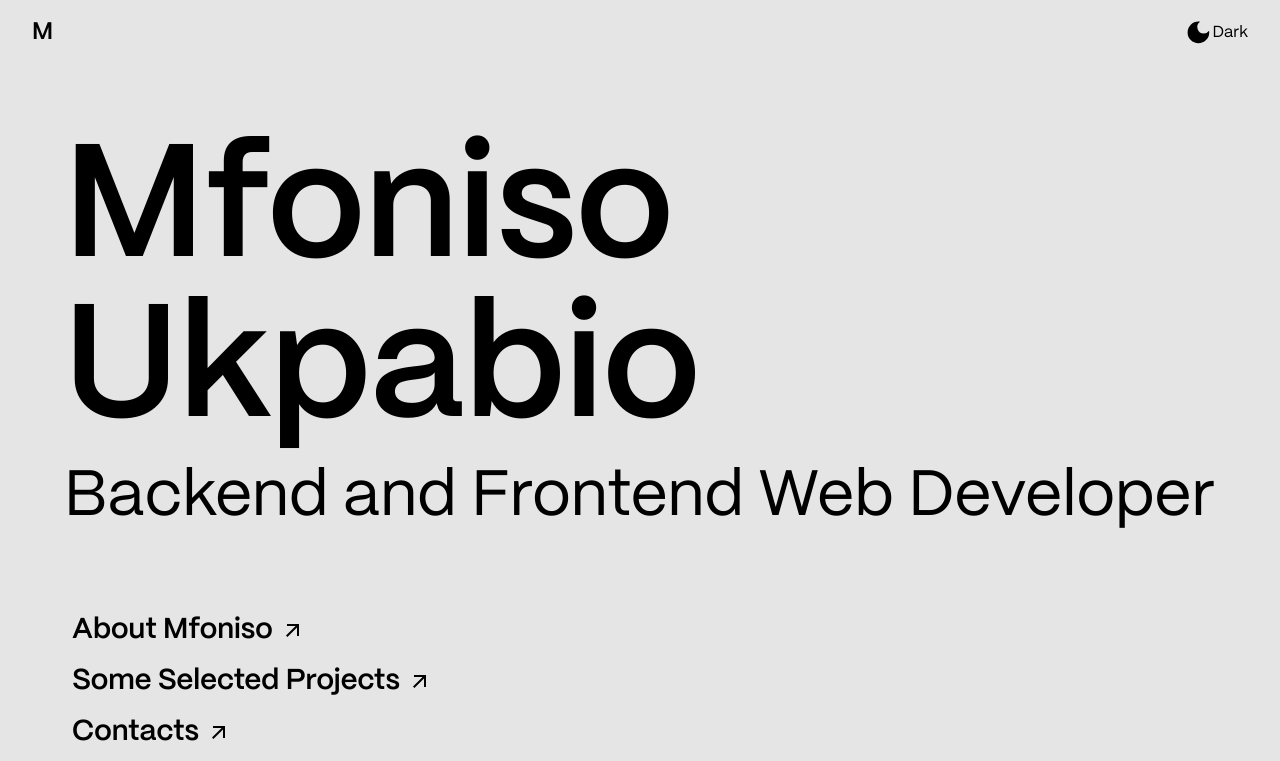
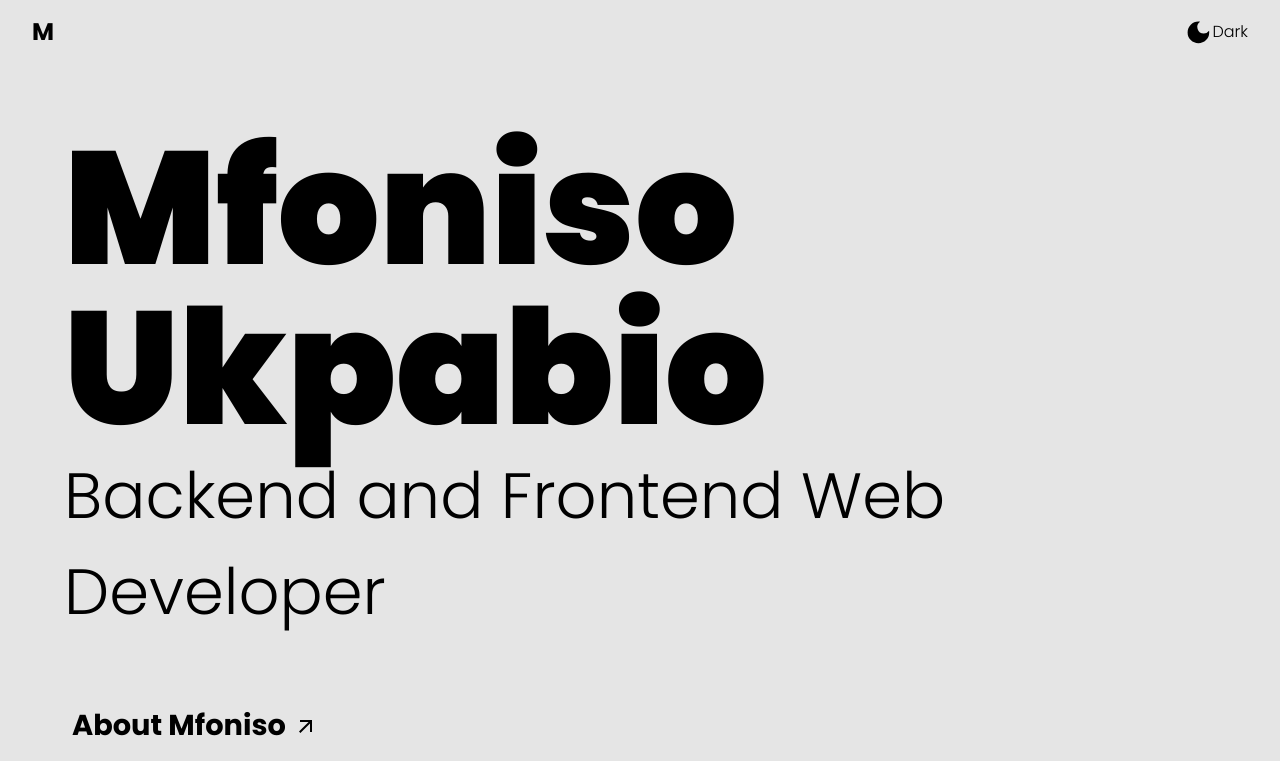
Before and after one commit to AirZED/new-portfolio, a React (Vite) app: page / in a window 1280 px wide. Shown: the top 761 px of the page. Built offline with nearby package versions, Linux system fonts and the light colour scheme.

Commit message:
poppin test

```diff
--- a/index.html
+++ b/index.html
@@ -9,7 +9,7 @@
     <link rel="preconnect" href="https://fonts.googleapis.com" />
     <link rel="preconnect" href="https://fonts.gstatic.com" crossorigin />
     <link
-      href="https://fonts.googleapis.com/css2?family=Roboto+Mono:ital,wght@0,100;0,200;0,300;0,400;0,500;0,600;0,700;1,100;1,200;1,300;1,400;1,500;1,600;1,700&display=swap"
+      href="https://fonts.googleapis.com/css2?family=Poppins:ital,wght@0,100;0,200;0,300;0,400;0,500;0,600;0,700;0,800;0,900;1,100;1,200;1,300;1,400;1,500;1,600;1,700;1,800;1,900&display=swap"
       rel="stylesheet"
     />
   </head>
--- a/src/index.css
+++ b/src/index.css
@@ -45,8 +45,9 @@
 
 
 :root {
-  font-family: 'PP Mori', sans-serif;
+  /* font-family: 'PP Mori', sans-serif; */
   /* font-family: 'Roboto Mono', monospace; */
+  font-family: 'Poppins', sans-serif;
   font-weight: 300;
   line-height: 1.5;
   --border-radius: 15px;
```
